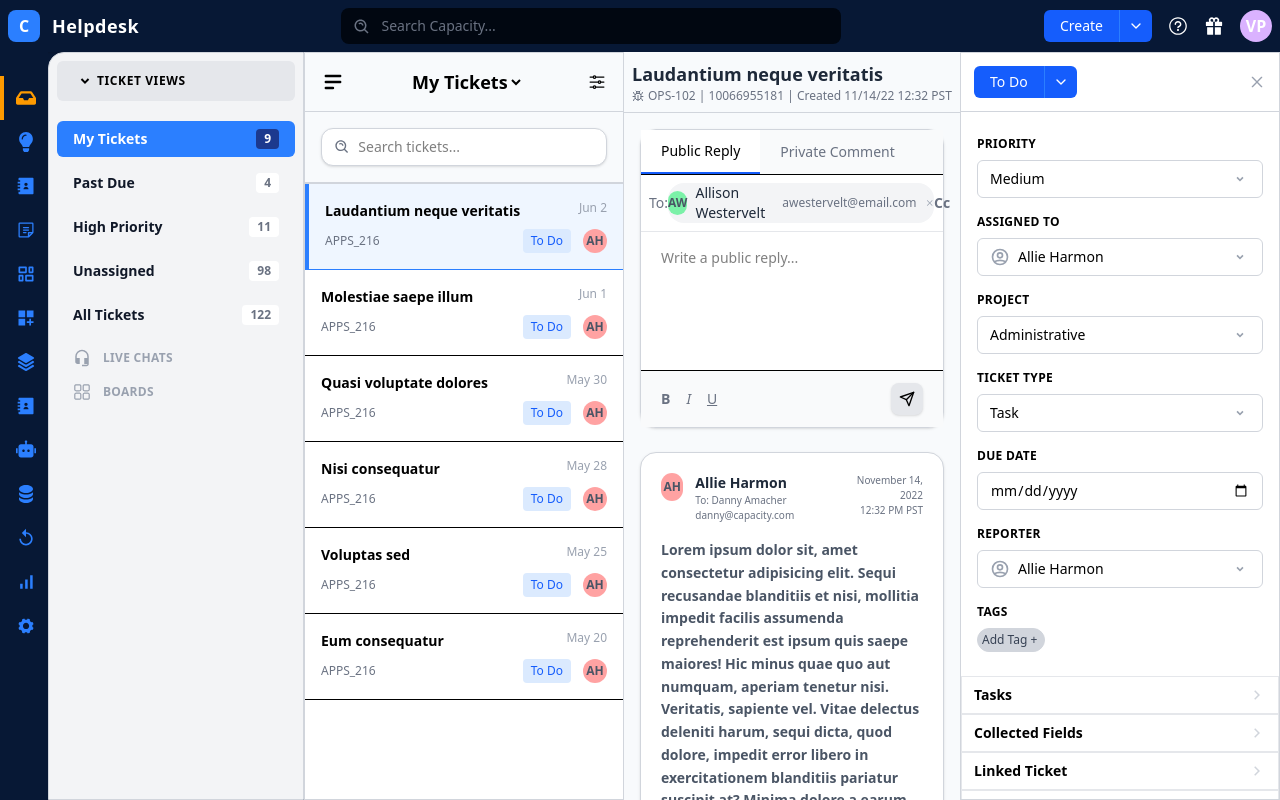
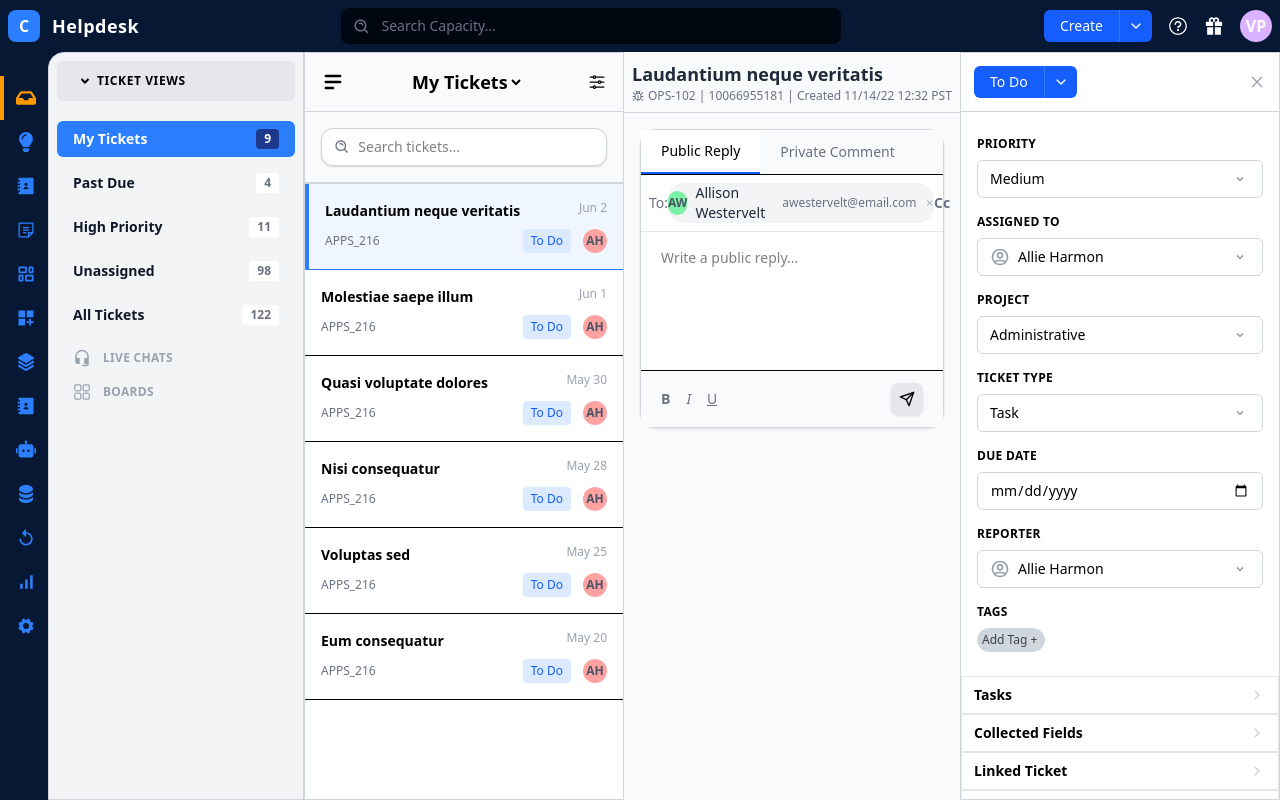
Before and after one commit to varun-web-dev/helpdesk-ui, a React (Vite) app: page / in a window 1280 px wide. Built offline with nearby package versions, Linux system fonts and the light colour scheme.

Commit message:
convert static UI into funvtional component

```diff
--- a/src/components/TicketDetails.jsx
+++ b/src/components/TicketDetails.jsx
@@ -3,10 +3,32 @@ import { RxCross2 } from "react-icons/rx";
 import { HiOutlineUserCircle } from "react-icons/hi";
 import { LuBug } from "react-icons/lu";
 import { FiSend } from "react-icons/fi";
+import { SiRender } from "react-icons/si";
 
 const TicketDetails = () => {
   const [activeTab, setActiveTab] = useState("public");
+  const [message, setMessage] = useState("");
+  const [replies, setReplies] = useState([]);
 
+  const handleSend = () => {
+    if (message.trim() === "") return;
+    const newReply = {
+      id: Date.now(),
+      sender: "You",
+      content: message,
+      type: activeTab,
+      time: new Date().toLocaleString(),
+    };
+    setReplies([...replies, newReply]);
+    setMessage("");
+  }
+
+  const handleEnterKey = (e) => {
+    if(e.key === "Enter" && !e.shiftKey){
+      e.preventDefault();
+      handleSend();
+    }
+  }
   return (
     <div className="flex-1 bg-[#f8fafc] overflow-y-auto">
 
@@ -72,6 +94,9 @@ const TicketDetails = () => {
           {/* Message */}
           <div className="px-5 py-4">
             <textarea
+              value={message}
+              onChange={(e) => setMessage(e.target.value)}
+              onKeyDown={handleEnterKey}
               placeholder={
                 activeTab === "public"
                   ? "Write a public reply..."
@@ -93,7 +118,9 @@ const TicketDetails = () => {
             </div>
 
             {/* Send Button */}
-            <button className="flex items-center gap-2 bg-gray-200 hover:bg-gray-300 text-black px-2 py-2 rounded-lg text-sm font-medium transition shadow-sm">
+            <button
+            onClick={handleSend}
+            className="flex items-center gap-2 bg-gray-200 hover:bg-gray-300 text-black px-2 py-2 rounded-lg text-sm font-medium transition shadow-sm">
               <FiSend size={16} />
 
             </button>
@@ -103,31 +130,35 @@ const TicketDetails = () => {
         </div>
 
         {/* email card*/}
-        <div className="bg-white border border-gray-300 rounded-2xl shadow-sm p-5 space-y-4">
+
+        {replies.map((reply) => (
+        <div
+          key={reply.id}
+          className="bg-white border border-gray-300 rounded-2xl shadow-sm p-5 space-y-4"
+        >
 
           <div className="flex justify-between items-start">
             <div className="flex items-start gap-3">
-              <span className="w-7 h-7 rounded-full bg-red-300 flex items-center justify-center text-xs font-semibold text-gray-600">
-                AH
+              <span className="w-7 h-7 rounded-full bg-purple-300 flex items-center justify-center text-xs font-semibold text-gray-600">
+                {reply.sender === "You" ? "Y" : "VP"}
               </span>
               <div>
                 <h4 className="text-sm font-semibold text-gray-800">
-                  Allie Harmon
+                  {reply.sender}
                 </h4>
                 <p className="text-[10px] text-gray-500">
-                  To: Danny Amacher danny@capacity.com
+                 {reply.type === "public" ? "Public Reply" : "Private Comment"}
                 </p>
               </div>
             </div>
 
             <div className="text-[10px] text-gray-500 text-right">
-              November 14, 2022 <br />
-              12:32 PM PST
+              {reply.time}
             </div>
           </div>
 
           <div className="text-sm text-gray-600 font-semibold leading-relaxed">
-            Lorem ipsum dolor sit, amet consectetur adipisicing elit. Sequi recusandae blanditiis et nisi, mollitia impedit facilis assumenda reprehenderit est ipsum quis saepe maiores! Hic minus quae quo aut numquam, aperiam tenetur nisi. Veritatis, sapiente vel. Vitae delectus deleniti harum, sequi dicta, quod dolore, impedit error libero in exercitationem blanditiis pariatur suscipit at? Minima dolore a earum.
+            {reply.content}
           </div>
 
           {/* Attachment */}
@@ -143,35 +174,7 @@ const TicketDetails = () => {
           </div>
 
         </div>
-
-        {/* second email card */}
-        <div className="bg-white border border-gray-300 rounded-2xl shadow-sm p-5 space-y-4">
-
-          <div className="flex justify-between items-start">
-            <div className="flex items-start gap-3">
-              <span className="w-7 h-7 rounded-full bg-red-200 flex items-center justify-center text-xs font-semibold text-gray-600">
-                AH
-              </span>
-              <div>
-                <h4 className="text-sm font-semibold text-gray-800">
-                  Allie Harmon
-                </h4>
-                <p className="text-[10px] text-gray-500">
-                  To: Danny Amacher danny@capacity.com
-                </p>
-              </div>
-            </div>
-
-            <div className="text-[10px] text-gray-500 text-right">
-              November 14, 2022 <br />
-              12:32 PM PST
-            </div>
-          </div>
-
-          <div className="text-sm text-gray-600 font-semibold leading-relaxed">
-            Explicabo atque eum nostrum voluptatibus? Animi dolor ipsam omnis.
-          </div>
-        </div>
+        ))}
 
       </div>
     </div>
```
